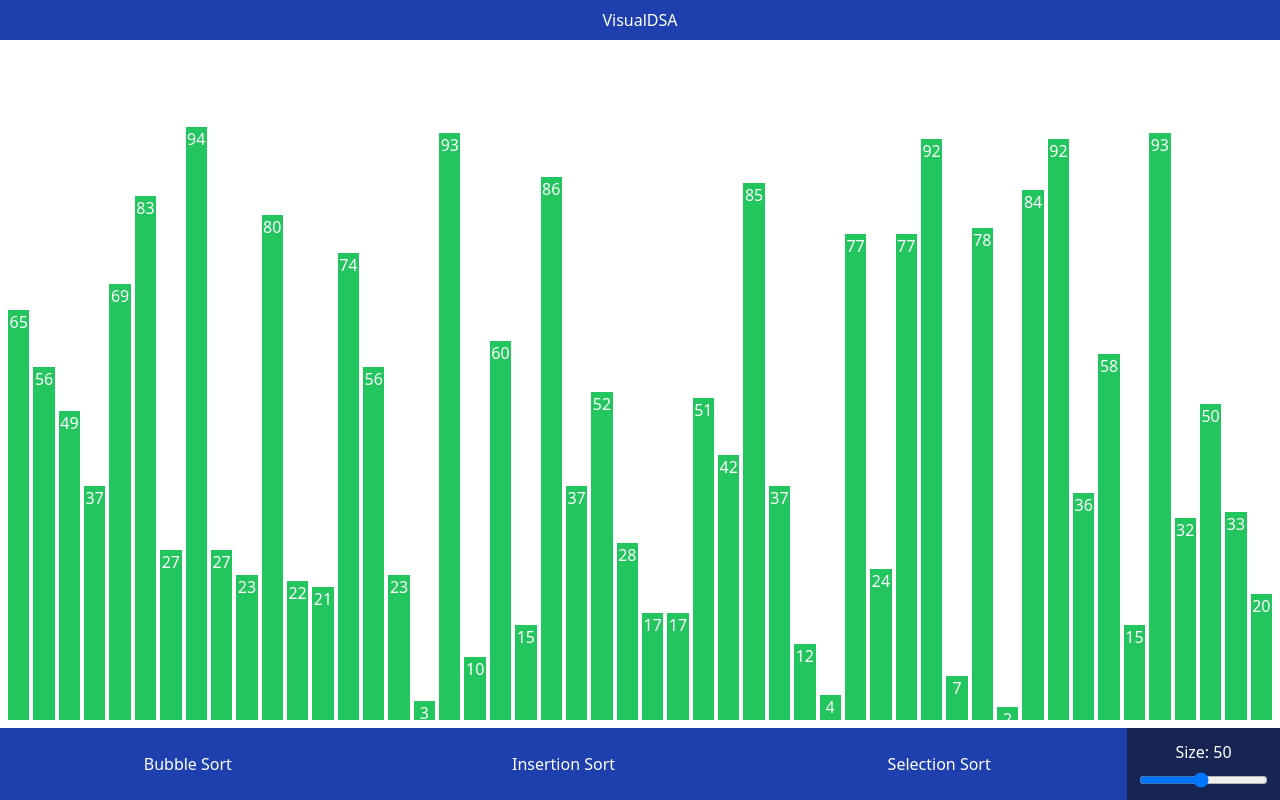
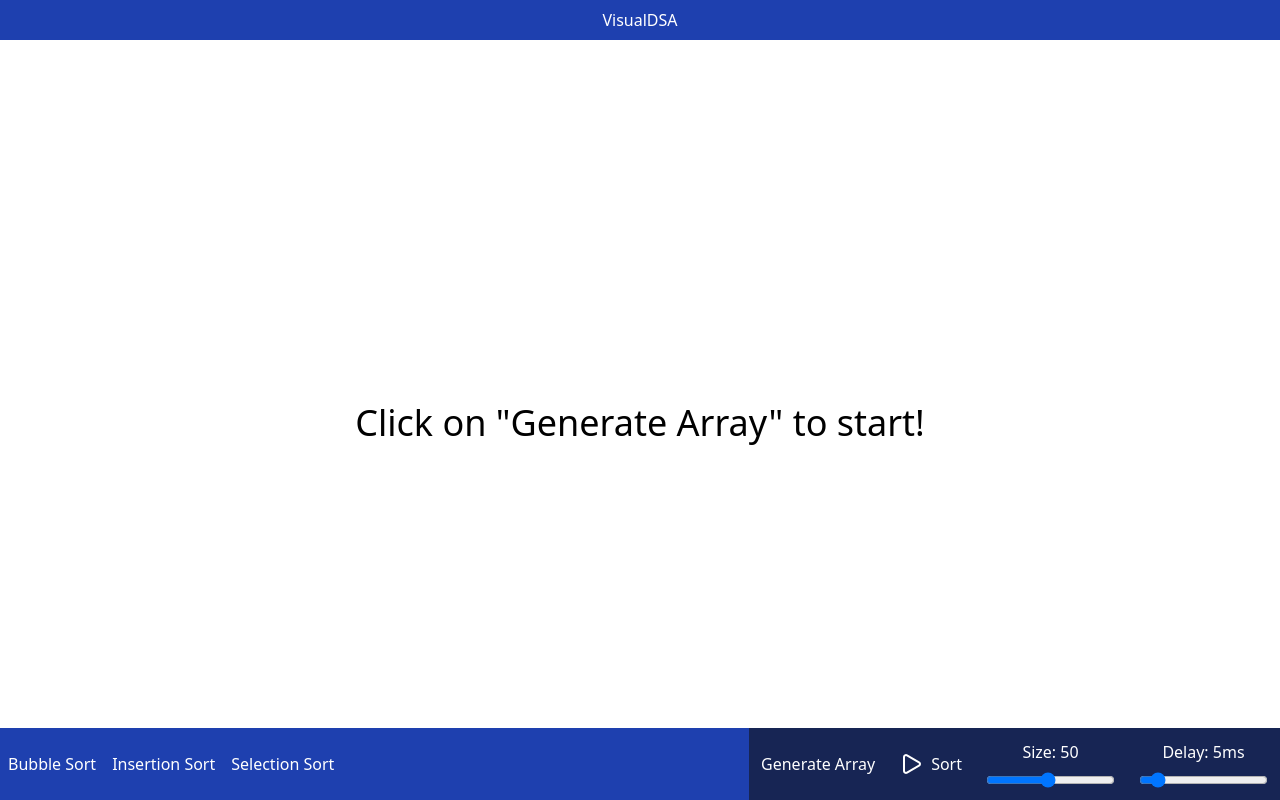
Before and after one commit to Davidtozz/VisualDSA, a SvelteKit app: page / in a window 1280 px wide. Built offline with nearby package versions, Linux system fonts and the light colour scheme.

Commit message:
added more control over sorting
Pause/resume sort
-Visual feedback on selected algorithm
-Todo: implement VisualArray class
There might be bugs.

```diff
--- a/src/lib/index.ts
+++ b/src/lib/index.ts
@@ -1 +1,4 @@
 // place files you want to import through the `$lib` alias in this folder.
+
+//TODO Implement class
+export class VisualArray extends Array {}
--- a/src/routes/+page.svelte
+++ b/src/routes/+page.svelte
@@ -1,34 +1,42 @@
 <script lang="ts">
-
+    import { Play, StopCircle } from 'lucide-svelte'
     const DEFAULT_SIZE = 50;
-    const ANIMATION_DELAY = 5;
+    //TODO: Delay slider
+    let ANIMATION_DELAY = 5; //expressed in ms
 
     let array: number[] = [];
     let size = DEFAULT_SIZE;
     //Disable slider while sorting the array
     let sorting = false;
     let isSorted = false;
+    let stopRequested = false;
+
+    $: bubblesortSelected = selectedAlgorithm === "bubblesort";
+    $: insertionsortSelected = selectedAlgorithm === "insertionsort";
+    $: selectionsortSelected = selectedAlgorithm === "selectionsort";
+
+    let selectedAlgorithm: string = "";
 
     function generateArray() {
         isSorted = false;
-        if(array.length > 0) {
-            // reset the array
         array = [];
-        }
-
         for (let i = 0; i < size; i++) {
             array.push(Math.floor(Math.random() * 100) + 1);
         }
         console.log(array);
     }
 
-    generateArray();
+    async function bubbleSort() {
 
-    async function bubbleSort() {
-        generateArray();
         sorting = true;
         for(let i = 0; i < array.length; i++) {
             for(let j = 0; j < array.length - i - 1; j++) {
+                /* Pause sorting */
+                if(stopRequested) {
+                    stopRequested = false;
+                    sorting = false;
+                    return;
+                }
                 await delay(ANIMATION_DELAY);
                 if(array[j] > array[j + 1]) {
                     let temp = array[j];
@@ -41,20 +49,24 @@
         isSorted = true;
     }
 
-
-
     function delay(ms: number): Promise<void> {
         return new Promise(resolve => setTimeout(resolve, ms));
     }
 
     async function insertionSort() {
-        generateArray();
         sorting = true;
         let i, key, j;
         for (i = 1; i < array.length; i++) {
             key = array[i];
             j = i - 1;
             while (j >= 0 && array[j] > key) {
+                /* Visualizer logic */
+                if(stopRequested) {
+                    stopRequested = false;
+                    sorting = false;
+                    return;
+                }
+                /* ================= */
                 await delay(ANIMATION_DELAY);
                 array[j + 1] = array[j];
                 j = j - 1;
@@ -62,19 +74,27 @@
             array[j + 1] = key;
         }
         isSorted = true;
+        sorting = false;
     }
 
-
+    console.log(array)
 
     async function selectionSort() {
-        generateArray();
         sorting = true;
         let n = array.length;
 
         for (let i = 0; i < n - 1; i++) {
+            /* Visualizer logic */
+            if(stopRequested) {
+                stopRequested = false;
+                sorting = false;
+                return;
+            }
+            /* ================= */
             await delay(ANIMATION_DELAY);
             let min_idx = i;
             for (let j = i + 1; j < n; j++) {
+
                 await delay(ANIMATION_DELAY);
                 if (array[j] < array[min_idx]) {
                     min_idx = j;
@@ -84,6 +104,22 @@
             [array[min_idx], array[i]] = [array[i], array[min_idx]];
         }
         sorting = false;
+    }
+
+    function sort() {
+        switch(selectedAlgorithm) {
+            case "bubblesort":
+                bubbleSort();
+                break;
+            case "insertionsort":
+                insertionSort();
+                break;
+            case "selectionsort":
+                selectionSort();
+                break;
+            default:
+                alert("Please select an algorithm");
+        }
     }
 
     function computeHeight(value: number, max: number) {
@@ -96,19 +132,55 @@
         <h1 class="bg-blue-800 text-white text-center p-2">VisualDSA</h1>
     </nav>
     <section class="flex-[5] flex items-end gap-1 p-2 self-stretch">
-        {#each array as number, i}
+        {#if array.length === 0}
+            <h1 class="text-black flex-1 self-center text-center text-4xl">Click on "Generate Array" to start!</h1>
+        {/if}
+        {#each array as number}
             <div id={String(number)} class="bg-green-500 flex-1 flex text-center min-w-0" style="height: {computeHeight(number, Math.max(...array))}%">
                 <p class="flex-1 text-white" hidden={size > 69}>{number}</p>
             </div>
         {/each}
+
     </section>
-    <footer class=" bg-red-800 flex flex-row">
-        <button class="flex-1 bg-blue-800 text-center hover:bg-blue-500 text-white" on:click={bubbleSort}>Bubble Sort</button>
-        <button class="flex-1 bg-blue-800 text-center hover:bg-blue-500 text-white" on:click={insertionSort}>Insertion Sort</button>
-        <button class="flex-1 bg-blue-800 text-center hover:bg-blue-500 text-white" on:click={selectionSort}>Selection Sort</button>
+    <footer class=" bg-blue-800 flex flex-row justify-between">
+        <!-- Algorithm selection -->
+        <div class="flex">
+            <label class="flex items-center justify-center {bubblesortSelected ? "bg-blue-500" : "bg-blue-800"}  hover:bg-blue-500 text-white p-2">
+                Bubble Sort
+                <input type="radio" bind:group={selectedAlgorithm} class="appearance-none" name="alg" value="bubblesort" /><!-- on:click={bubbleSort} -->
+            </label>
+            <label class="flex items-center justify-center {insertionsortSelected ? "bg-blue-500" : "bg-blue-800"}  text-center hover:bg-blue-500 text-white p-2">
+                Insertion Sort
+                <input type="radio" bind:group={selectedAlgorithm} class="appearance-none" name="alg" value="insertionsort" /> <!--  on:click={insertionSort} -->
+            </label>
+            <label class="flex items-center justify-center {selectionsortSelected ? "bg-blue-500" : "bg-blue-800"}   text-center hover:bg-blue-500  text-white p-2">
+                Selection Sort
+                <input type="radio" bind:group={selectedAlgorithm} class="appearance-none" on:click={alert} name="alg" value="selectionsort" /> <!-- on:click={selectionSort} -->
+            </label>
+        </div>
+
+        <!-- controls -->
+        <div class="flex text-white">
+            <button on:click={generateArray} class="flex flex-row items-center justify-center p-3 bg-blue-950 hover:bg-blue-700 text-white gap-2">
+                Generate Array
+            </button>
+            {#if sorting}
+                <button class="flex flex-row items-center justify-center p-3 bg-blue-950 hover:bg-blue-700 text-white gap-2" on:click={() => stopRequested = true}>
+                    <StopCircle /> Stop
+                </button>
+                {:else}
+                <button class="flex flex-row items-center justify-center p-3 bg-blue-950 hover:bg-blue-700 text-white gap-2" on:click={sort}>
+                    <Play /> Sort
+                </button>
+            {/if}
             <label class="flex flex-col items-center justify-center p-3 bg-blue-950 text-white gap-2">
                 {"Size: " + size}
                 <input type="range" min="5" max="100" bind:value={size} on:input={generateArray} disabled={sorting}/>
             </label>
+            <label class="flex flex-col items-center justify-center p-3 bg-blue-950 text-white gap-2">
+                {"Delay: " + ANIMATION_DELAY + "ms"}
+                <input type="range"  max="100" step="10" bind:value={ANIMATION_DELAY} />
+            </label>
+        </div>
     </footer>
 </main>
```
Also changed, not shown: 1 other file (tests, documents, lock files or other folders). Lines whose indentation alone changed are shown as unchanged.
